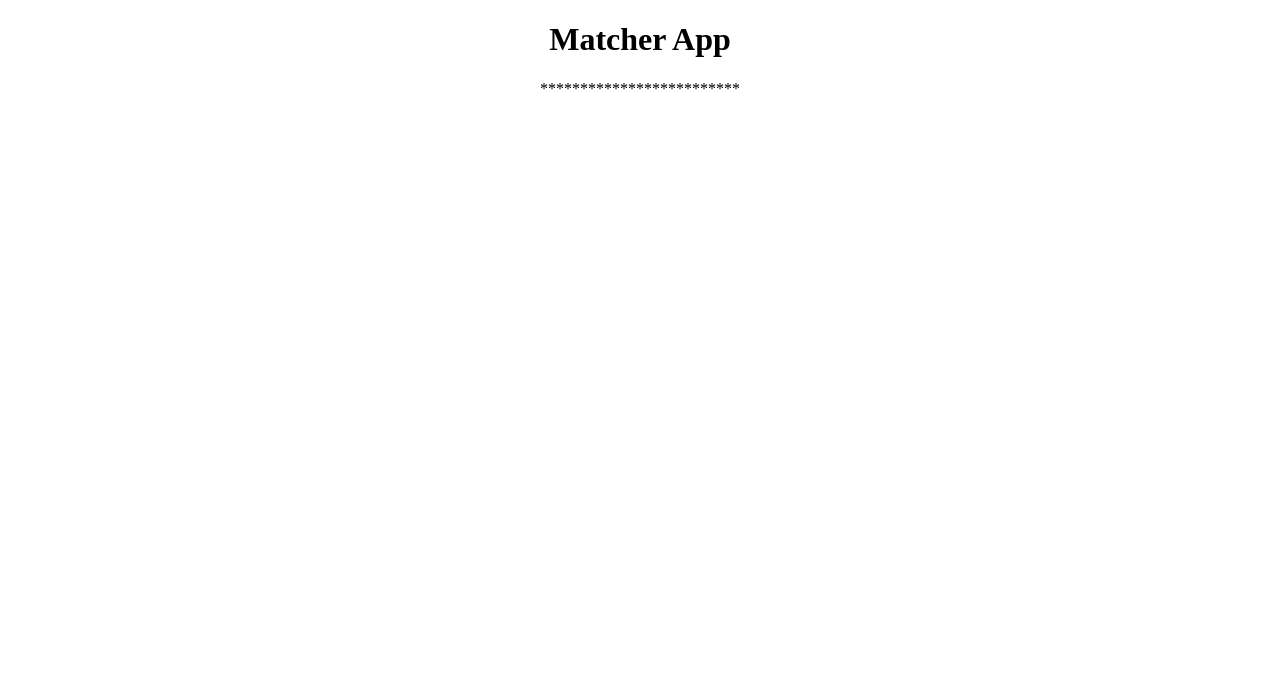
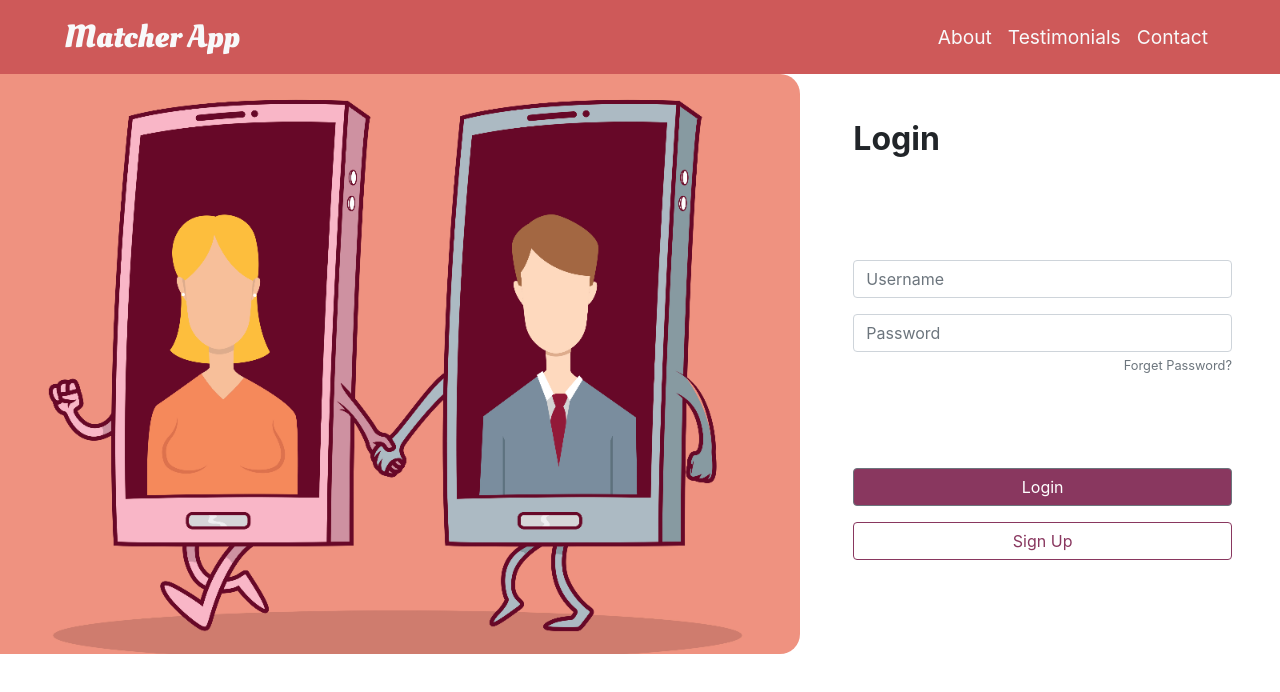
Before and after one commit to buttafraz22/CS165L-Project-Matcher-App, a React (Create React App) app in the folder frontend/: page / in a window 1280 px wide. Shown: the top 692 px of the page. Built offline with nearby package versions, Linux system fonts and the light colour scheme.

Commit message:
Frontend: Design login screen

```diff
--- a/frontend/public/index.html
+++ b/frontend/public/index.html
@@ -12,10 +12,18 @@
     <link rel="apple-touch-icon" href="%PUBLIC_URL%/logo192.png" />
     <link rel="manifest" href="%PUBLIC_URL%/manifest.json" />
 
+    <link rel="stylesheet" href="https://cdn.jsdelivr.net/npm/bootstrap@4.4.1/dist/css/bootstrap.min.css" integrity="sha384-Vkoo8x4CGsO3+Hhxv8T/Q5PaXtkKtu6ug5TOeNV6gBiFeWPGFN9MuhOf23Q9Ifjh" crossorigin="anonymous">
+
+    <link rel="preconnect" href="https://fonts.googleapis.com">
+    <link rel="preconnect" href="https://fonts.gstatic.com" crossorigin>
+    <link href="https://fonts.googleapis.com/css2?family=Oleo+Script:wght@700&display=swap" rel="stylesheet">
+
     <title>Matcher App</title>
   </head>
   <body>
     <noscript>You need to enable JavaScript to run this app.</noscript>
     <div id="root"></div>
+
+    <script src="https://cdn.jsdelivr.net/npm/bootstrap@5.2.3/dist/js/bootstrap.bundle.min.js" integrity="sha384-kenU1KFdBIe4zVF0s0G1M5b4hcpxyD9F7jL+jjXkk+Q2h455rYXK/7HAuoJl+0I4" crossorigin="anonymous"></script>
   </body>
 </html>
--- a/frontend/src/App.css
+++ b/frontend/src/App.css
@@ -36,3 +36,59 @@
     transform: rotate(360deg);
   }
 }
+
+.navbar {
+  background-color: #CE5959 !important;
+}
+
+.navbar-brand {
+  font-family: Oleo Script;
+  font-size: 2rem;
+}
+
+.nav-item a{
+  font-size: 1.2rem;
+}
+
+.login {
+  display: grid;
+  grid-template-columns: 2fr 1fr;
+}
+
+.image-wrapper {
+  height: 580px;
+  width: 800px;
+  overflow: hidden;
+  border-radius: 0 20px 20px 0;
+}
+
+.image-wrapper img{
+  height: 100%;
+  width: 100%;
+  object-fit: cover;
+}
+
+form {
+  display: flex;
+  flex-direction: column;
+  justify-content: space-evenly;
+}
+
+form h2{
+  font-weight: bold;
+}
+
+.form-buttons button:first-child{
+  background-color: #89375F;
+  width: 100%;
+}
+
+.form-buttons button:last-child{
+  border-color: #89375F;
+  color: #89375F;
+  width: 100%;
+}
+.form-buttons button:last-child:hover{
+  background-color: #89375F;
+  color: white;
+}
--- a/frontend/src/components/App.js
+++ /dev/null
@@ -1,12 +0,0 @@
-import '../App.css';
-
-function App() {
-  return (
-    <div className="App">
-      <h1>Matcher App</h1>
-      <p>*************************</p>
-    </div>
-  );
-}
-
-export default App;
--- /dev/null
+++ b/frontend/src/components/App.jsx
@@ -0,0 +1,10 @@
+import '../App.css';
+import Login from './Login';
+
+function App() {
+  return (
+      <Login/>
+  );
+}
+
+export default App;
--- /dev/null
+++ b/frontend/src/components/Login.jsx
@@ -0,0 +1,34 @@
+import '../App.css';
+import Navbar from './Navbar';
+
+
+function Login() {
+    return (
+        <>
+            <Navbar />
+            <div class="login">
+                <div class="image-wrapper">
+                    <img src="./images/image1.png" alt="" />
+                </div>
+                <form class="mr-5 mb-5">
+                    <h2>Login</h2>
+                    <div class="form-inputs">
+                    <div class="form-group mt-5">
+                        <input type="email" class="form-control" id="exampleInputEmail1" aria-describedby="emailHelp" placeholder="Username" />
+                    </div>
+                    <div class="form-group mb-5">
+                        <input type="password" class="form-control" id="exampleInputPassword1" placeholder="Password" />
+                        <a href="#"><small id="emailHelp" class="form-text text-muted" style={{textAlign: 'end'}}>Forget Password?</small></a>
+                    </div>
+                    </div>
+                    <div class="form-buttons">
+                        <button class="btn btn-secondary mb-3">Login</button>
+                        <button class="btn btn-outline-secondary">Sign Up</button>
+                    </div>
+                </form>
+            </div>
+        </>
+    );
+  }
+
+  export default Login;
--- /dev/null
+++ b/frontend/src/components/Navbar.jsx
@@ -0,0 +1,27 @@
+import '../App.css'
+
+function Navbar() {
+    return (
+        <nav class="navbar navbar-expand-lg navbar-light bg-light py-2">
+            <a class="navbar-brand text-light ml-5" href="#">Matcher App</a>
+            <button class="navbar-toggler bg-light" type="button" data-toggle="collapse" data-target="#navbarNav" aria-controls="navbarNav" aria-expanded="false" aria-label="Toggle navigation">
+                <span class="navbar-toggler-icon"></span>
+            </button>
+            <div class="collapse navbar-collapse mr-5" id="navbarNav">
+                <ul class="navbar-nav ml-auto">
+                    <li class="nav-item">
+                        <a class="nav-link text-light" href="#">About <span class="sr-only">(current)</span></a>
+                    </li>
+                    <li class="nav-item">
+                        <a class="nav-link text-light" href="#">Testimonials</a>
+                    </li>
+                    <li class="nav-item">
+                        <a class="nav-link text-light" href="#">Contact</a>
+                    </li>
+                </ul>
+            </div>
+        </nav>
+    );
+  }
+
+  export default Navbar;
```
Also changed, not shown: frontend/public/images/image1.png (added), frontend/public/images/image2.jpg (added).
